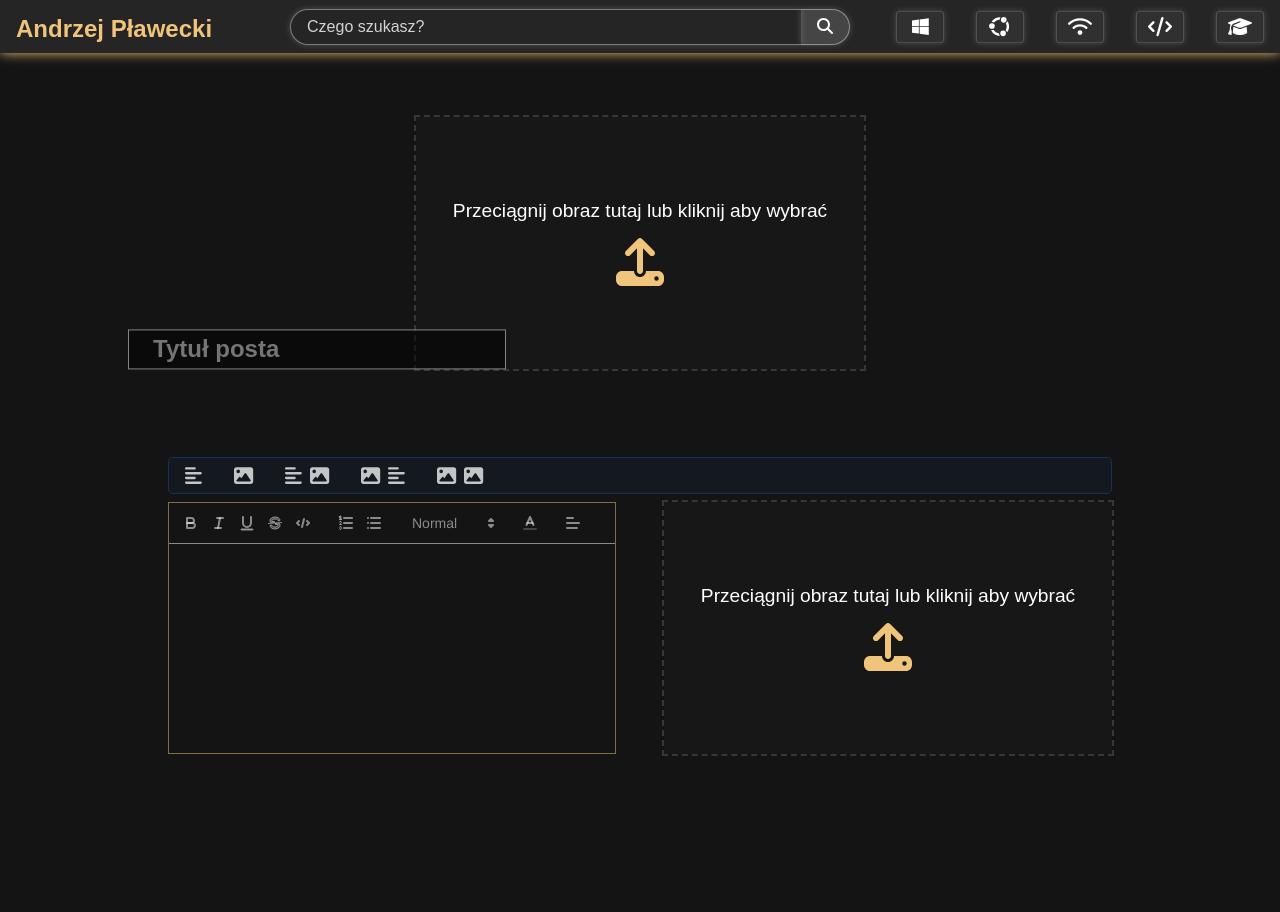
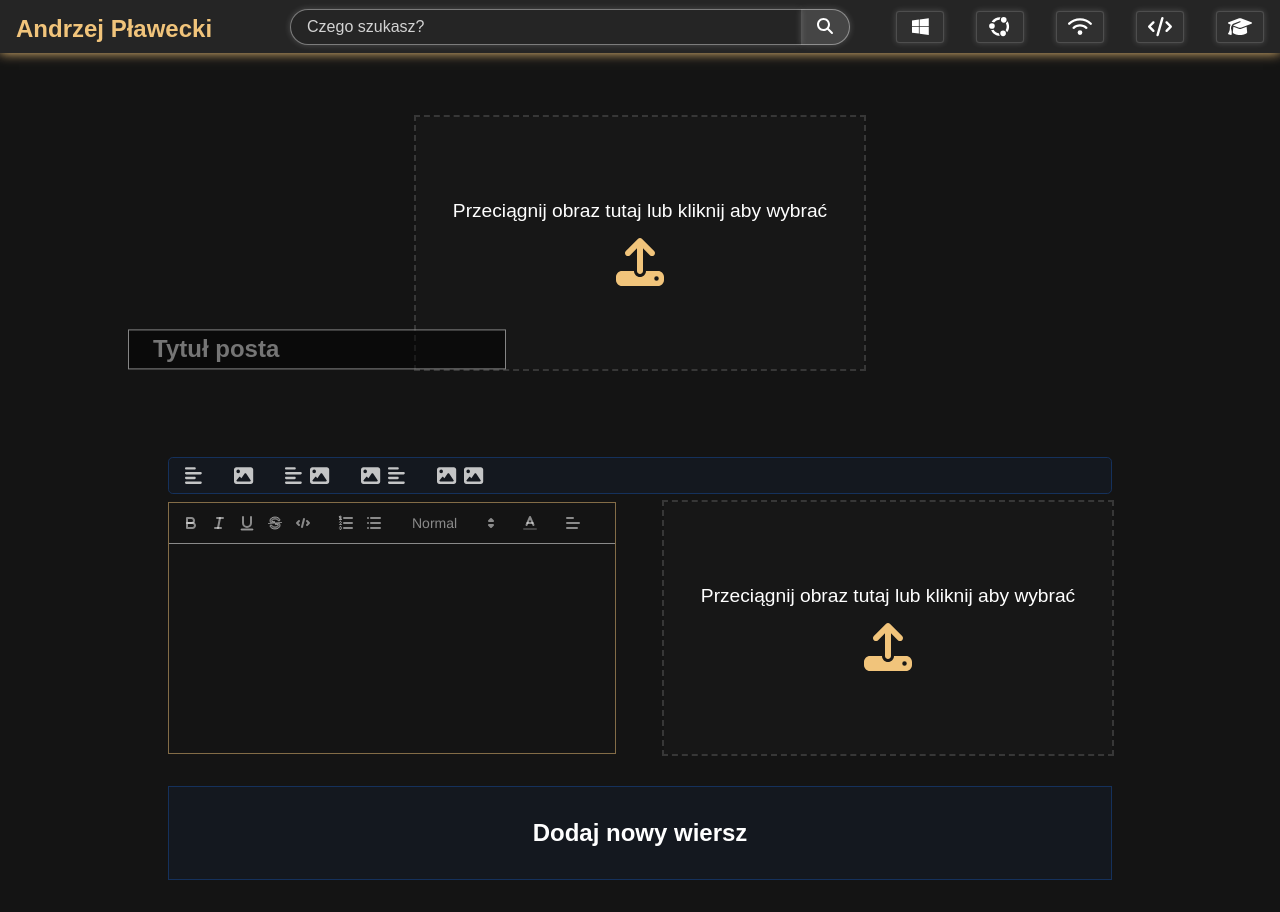
Before and after one commit to viventer/andrew-ponad-frontend, a React (Vite) app: page /post/create in a window 1280 px wide. Before the commit the page ends 800 px from the top, so only its background shows below. Built offline with nearby package versions, Linux system fonts and the light colour scheme.

Commit message:
Created row adding mechanism, todo hiding row type select

```diff
--- a/src/views/post/components/PostContentEditor.jsx
+++ b/src/views/post/components/PostContentEditor.jsx
@@ -1,11 +1,8 @@
 import { StyledPostContentEditor } from "../styles/PostContentEditor.styled";
-import ImageDropzone from "./ImageDropzone";
 
 import { useEffect, useState } from "react";
 
-import ReactQuill from "react-quill";
 import "react-quill/dist/quill.snow.css";
-import RowTypeSelection from "./RowTypeSelection";
 import PostContentEditorRow from "./PostContentEditorRow";
 
 export default function PostContentEditor({
@@ -27,25 +24,30 @@ export default function PostContentEditor({
   ];
   const quillModules = { toolbar: toolbarOptions };
 
-  useEffect(() => {
-    setPostRows([
-      ...postRows,
-      {
-        firstElement: {
-          type: "image",
-          imageUrl: "",
-        },
-        secondElement: {
-          type: "textEditor",
-          textEditorContent: "",
-        },
+  function addRow() {
+    const newRow = {
+      firstElement: {
+        type: "textEditor",
+        textEditorContent: "",
+        imageUrl: "",
       },
-    ]);
-  }, []);
+      secondElement: {
+        type: "image",
+        textEditorContent: "",
+        imageUrl: "",
+      },
+    };
+    setPostRows([...postRows, newRow]);
+  }
 
   return (
     <StyledPostContentEditor>
-      <PostContentEditorRow setErrorMessage={setErrorMessage} />
+      {postRows.map((postRow, i) => (
+        <PostContentEditorRow setErrorMessage={setErrorMessage} key={i} />
+      ))}
+      <button onClick={addRow}>
+        <p>Dodaj nowy wiersz</p>
+      </button>
     </StyledPostContentEditor>
   );
 }
--- a/src/views/post/components/PostEditor.jsx
+++ b/src/views/post/components/PostEditor.jsx
@@ -11,7 +11,20 @@ export default function PostEditor() {
   const [thumbnailUrl, setThumbnailUrl] = useState(null);
   const [postTitle, setPostTitle] = useState("");
   const [errorMessage, setErrorMessage] = useState("");
-  const [postRows, setPostRows] = useState([]);
+  const [postRows, setPostRows] = useState([
+    {
+      firstElement: {
+        type: "textEditor",
+        textEditorContent: "",
+        imageUrl: "",
+      },
+      secondElement: {
+        type: "image",
+        textEditorContent: "",
+        imageUrl: "",
+      },
+    },
+  ]);
 
   useEffect(() => {
     if (errorMessage) {
--- a/src/views/post/styles/PostContentEditor.styled.js
+++ b/src/views/post/styles/PostContentEditor.styled.js
@@ -8,6 +8,7 @@ export const StyledPostContentEditor = styled.section`
   height: 100%;
   align-items: left;
   margin-top: 3rem;
+  gap: 2rem;
 
   & .flex {
     flex-wrap: wrap;
@@ -61,6 +62,26 @@ export const StyledPostContentEditor = styled.section`
     object-fit: cover;
   }
 
+  & button {
+    border: none;
+    background-color: rgba(21, 49, 92, 0.15);
+    color: white;
+    padding: 2rem;
+    font-size: 1.5rem;
+    font-weight: 700;
+    border: 0.1rem solid ${({ theme }) => theme.colors.navy};
+    transition: filter 0.15s ease-in-out;
+  }
+
+  & button:hover {
+    cursor: pointer;
+    filter: brightness(1.25);
+  }
+
+  & button:active {
+    filter: brightness(1.75);
+  }
+
   @media (max-width: 553px) {
     row-gap: 2.5rem;
   }
@@ -68,13 +89,16 @@ export const StyledPostContentEditor = styled.section`
 
 export const StyledRowTypeSelection = styled.div`
   display: flex;
-  gap: 2rem;
+  column-gap: 2rem;
+  row-gap: 1rem;
   font-size: 1.2rem;
   padding: 0.5rem 1rem;
   margin-bottom: 0.5rem;
   background-color: rgba(21, 49, 92, 0.15);
   border: 0.1rem solid ${({ theme }) => theme.colors.navy};
   border-radius: 0.3rem;
+  width: 100%;
+  flex-wrap: wrap;
 
   & div {
     display: flex;
@@ -91,14 +115,37 @@ export const StyledRowTypeSelection = styled.div`
   & div[selected="true"] {
     color: red;
   }
+
+  @media (max-width: 1100px) {
+    width: 80vw;
+    max-width: 40rem;
+  }
 `;
 
 export const StyledPostContentEditorRow = styled.section`
+  display: flex;
+  flex-direction: column;
+  align-items: center;
+
   & .onlyOneElement .responsivePostElement {
-    width: 60vw;
-    max-width: none;
-    height: calc(0.5625 * 60vw);
-    max-height: none;
+    max-width: 75rem;
+    max-height: calc(0.5625 * 75rem);
+  }
+
+  @media (max-width: 1600px) {
+    & .onlyOneElement .responsivePostElement {
+      max-width: 67rem;
+      max-height: calc(0.5625 * 67rem);
+    }
+  }
+
+  @media (max-width: 1414px) {
+    & .onlyOneElement .responsivePostElement {
+      width: 140vw;
+      height: calc(0.5625 * 140vw);
+      max-width: 59rem;
+      max-height: calc(0.5625 * 59rem);
+    }
   }
 
   @media (max-width: 1100px) {
```
